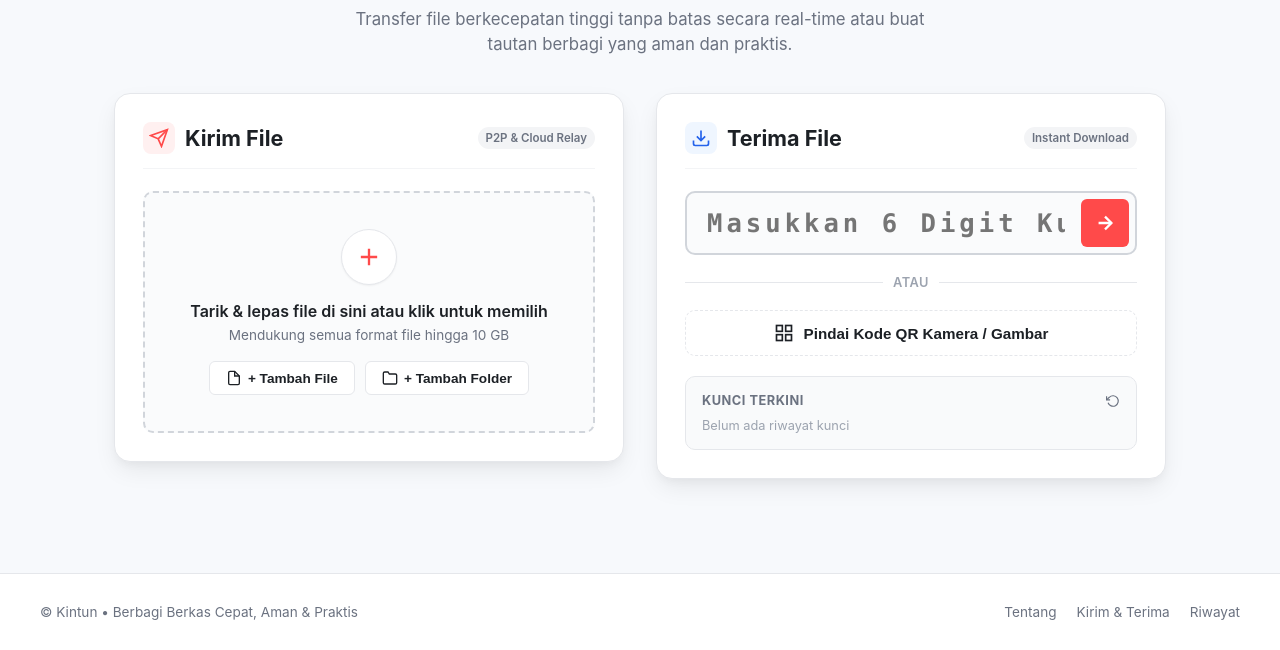
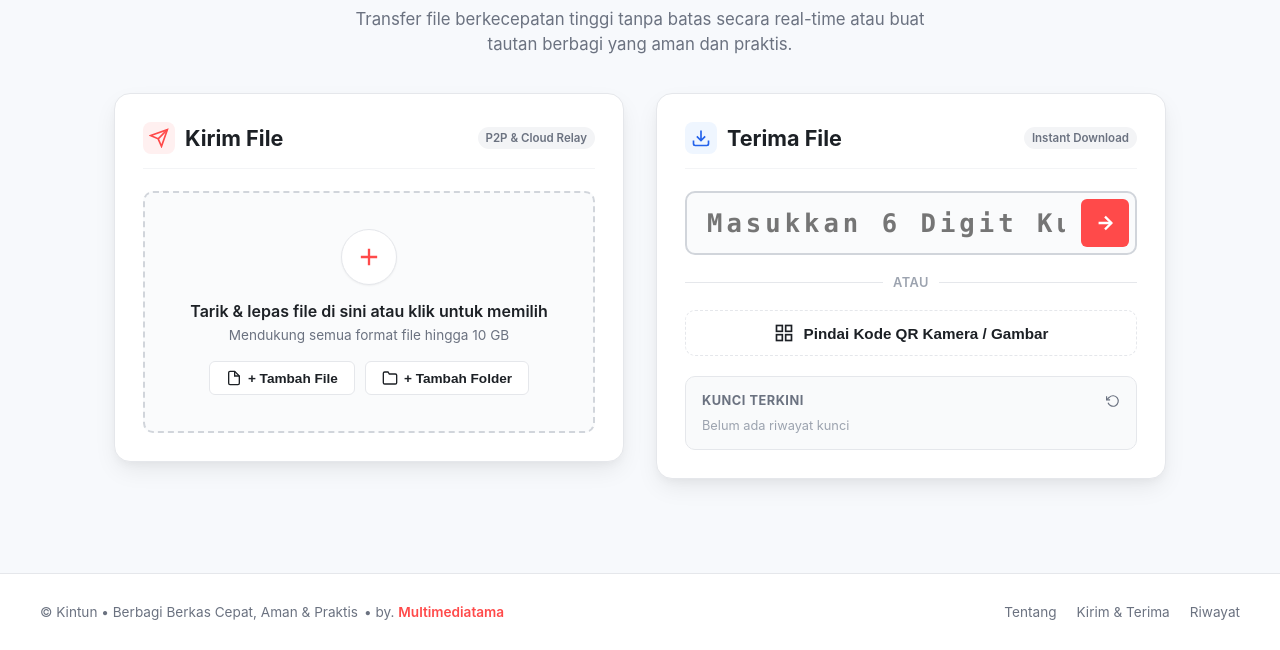
Before and after one commit to sakahayang-code/Kintun, a website: page index.html in a window 1280 px wide. Shown: the part 150-800 px from the top of the page. Drawn offline with nearby package versions, Linux system fonts and the light colour scheme.

Commit message:
Add footer 'by. Multimediatama'

```diff
--- a/index.html
+++ b/index.html
@@ -396,7 +396,10 @@
   <!-- Footer -->
   <footer class="app-footer">
     <div class="footer-container">
-      <div>&copy; Kintun • Berbagi Berkas Cepat, Aman & Praktis</div>
+      <div class="footer-info">
+        <span>&copy; Kintun • Berbagi Berkas Cepat, Aman & Praktis</span>
+        <span class="footer-author">• by. <strong>Multimediatama</strong></span>
+      </div>
       <div class="footer-links">
         <a href="#about" onclick="document.getElementById('navAbout').click()">Tentang</a>
         <a href="#transfer" onclick="document.getElementById('navTransfer').click()">Kirim & Terima</a>
--- a/public/style.css
+++ b/public/style.css
@@ -1087,6 +1087,22 @@ body {
   gap: 16px;
 }
 
+.footer-info {
+  display: flex;
+  align-items: center;
+  flex-wrap: wrap;
+  gap: 6px;
+}
+
+.footer-author {
+  color: var(--text-secondary);
+}
+
+.footer-author strong {
+  color: var(--primary);
+  font-weight: 600;
+}
+
 .footer-links {
   display: flex;
   gap: 20px;
--- a/style.css
+++ b/style.css
@@ -1087,6 +1087,22 @@ body {
   gap: 16px;
 }
 
+.footer-info {
+  display: flex;
+  align-items: center;
+  flex-wrap: wrap;
+  gap: 6px;
+}
+
+.footer-author {
+  color: var(--text-secondary);
+}
+
+.footer-author strong {
+  color: var(--primary);
+  font-weight: 600;
+}
+
 .footer-links {
   display: flex;
   gap: 20px;
```
Also changed, not shown: public/index.html (+4 -1 lines).
